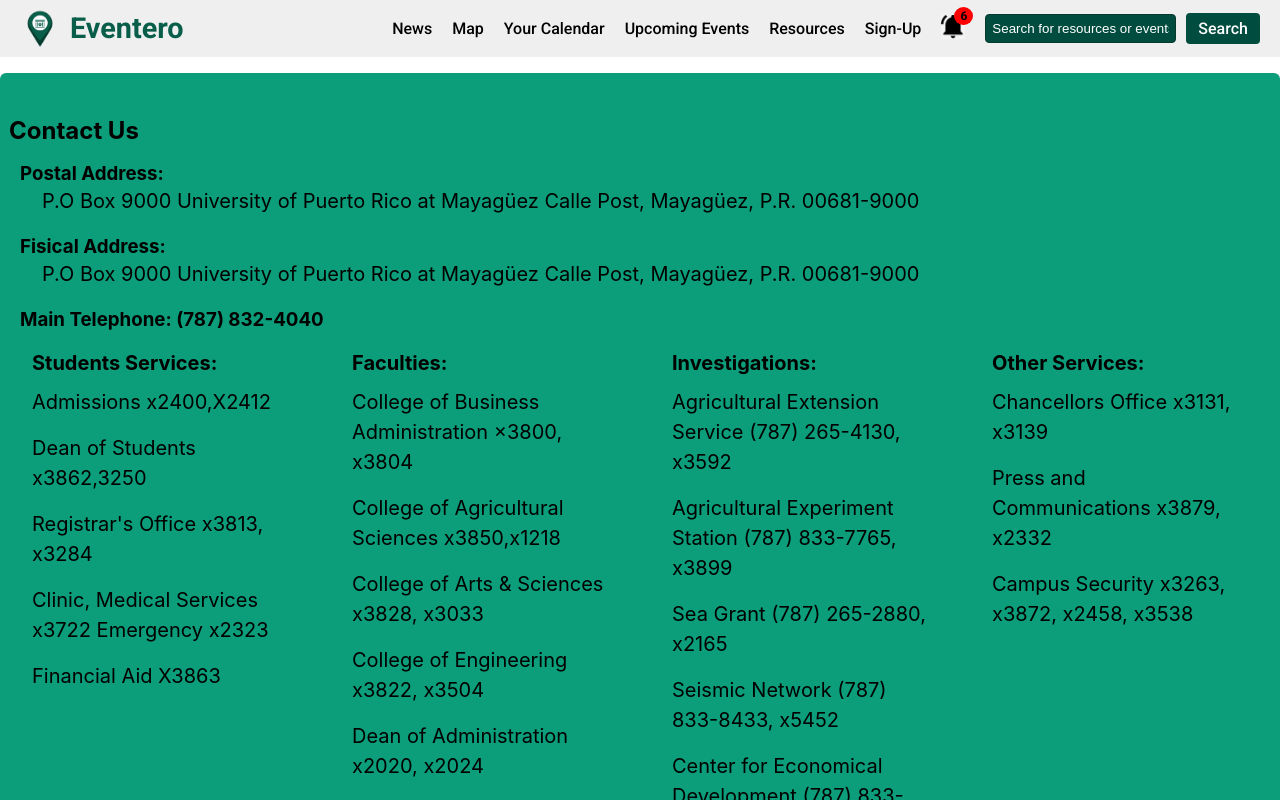
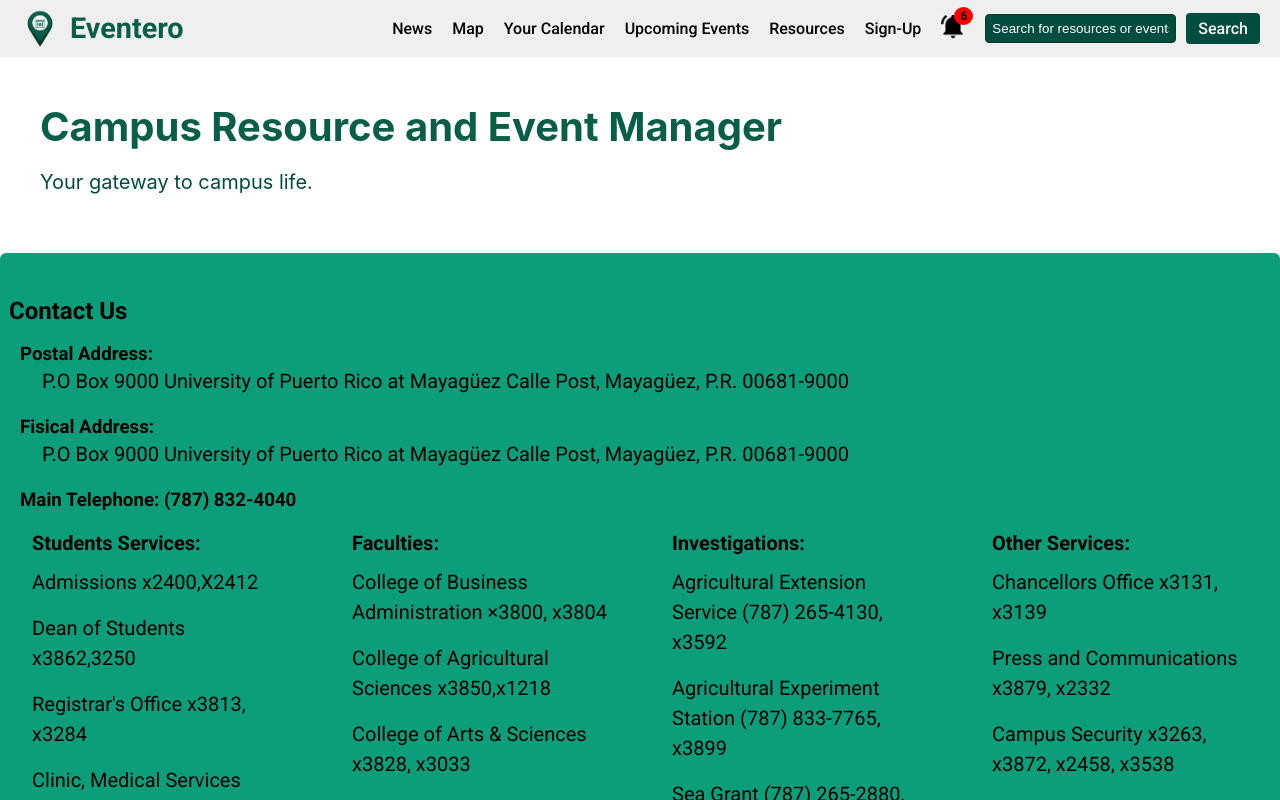
Before and after one commit to uprm-inso4101-2024-2025-s1/semester-project-campus-resource-and-event-management, a Svelte app: page / in a window 1280 px wide. Shown: the top 800 px of the page. Built offline with nearby package versions, Linux system fonts and the light colour scheme.

Commit message:
Added title and slogan.

```diff
--- a/src/components/HomePage.svelte
+++ b/src/components/HomePage.svelte
@@ -70,6 +70,47 @@
   import Footer from "../components/Footer.svelte"
 </script>
 
+
+<section class="title-section">
+  <h1>Campus Resource and Event Manager</h1>
+  <p>Your gateway to campus life.</p>
+</section>
+
+
+
+<style>
+
+  @import url('https://fonts.googleapis.com/css2?family=Roboto:wght@400;500;700&display=swap');
+  body {
+      font-family: 'Roboto', sans-serif;
+  }
+
+  .title-section {
+    padding: 40px;
+    background-color: #ffffff;
+  }
+
+  .title-container {
+    margin-left: 200px; /* Adjust based on Figma specs */
+    text-align: left;
+    max-width: 700px; /* Optional, to constrain the width */
+  }
+
+  .title-section h1 {
+    font-size: 40px;
+    font-weight: 700;
+    color: #085E49;
+    margin-bottom: 10px;
+  }
+
+  .title-section p {
+    font-size: 20px;
+    color: #004d40;
+    margin-top: 5px;
+  }
+
+</style>
+
 <body>
   <Footer/>
 </body>
```
